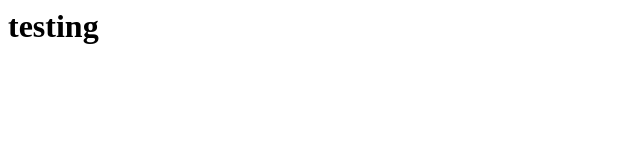
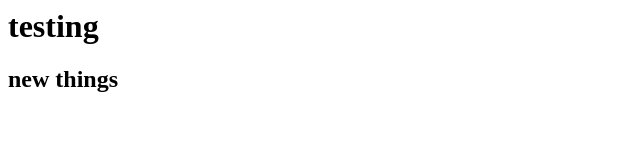
Before and after one commit to junaidcode07/connection, a plain HTML site: page index.html in a window 1280 px wide. Shown: the whole page, without its empty margins (0-640 px from the left). Drawn offline with Linux system fonts and the light colour scheme.

Commit message:
new commit

```diff
--- a/index.html
+++ b/index.html
@@ -1 +1,2 @@
 <h1>testing</h1>
+<h2>new things</h2>
```
